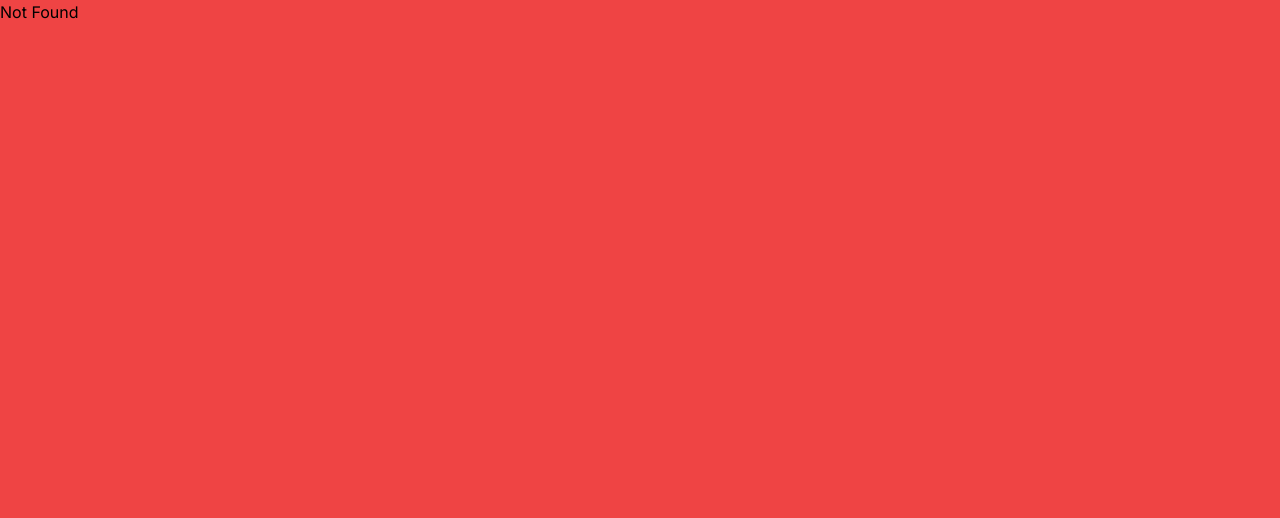
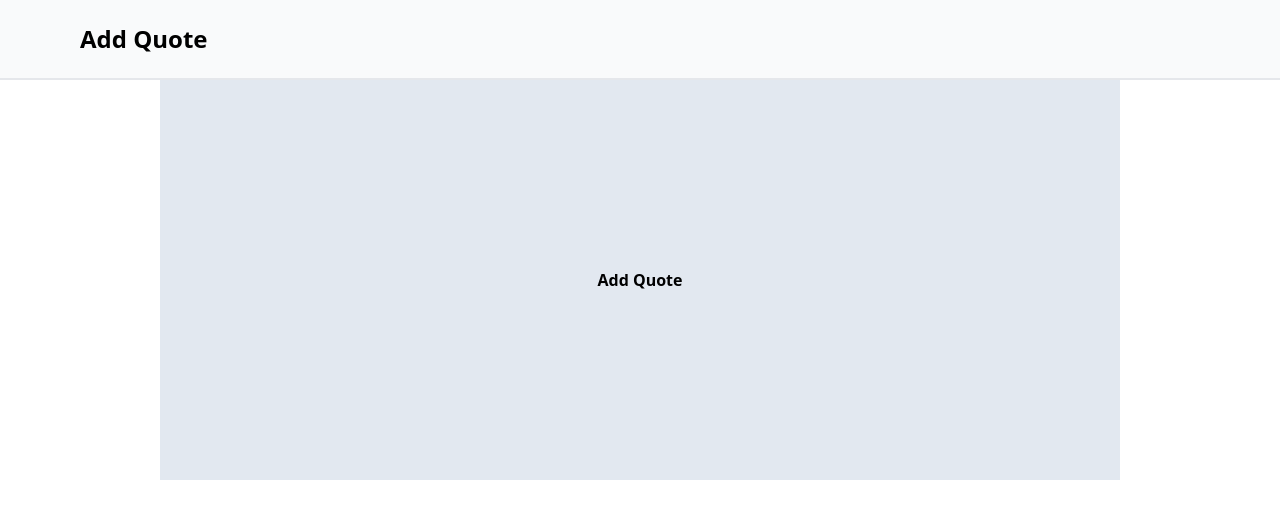
Before and after one commit to hehoku/swander-app, a Next.js app: page /add in a window 1280 px wide. Before the commit this address had no page. Shown: the top 518 px of the page. Built offline with nearby package versions, Linux system fonts and the light colour scheme.

Commit message:
note: page and layout

```diff
--- /dev/null
+++ b/src/app/add/layout.tsx
@@ -0,0 +1,19 @@
+export default function AddQuoteLayout({
+  children,
+}: {
+  children: React.ReactNode;
+}) {
+  return (
+    <html lang="en">
+      <body className="">
+        <header className="h-20 sticky flex flex-row items-center justify-start px-20 border-b-2 bg-gray-50 border-gray-200">
+          <h2 className="text-2xl font-bold">Add Quote</h2>
+          <nav className="h-20 flex bg-[hsla(0,0%,100%,.8)] backdrop-saturate-[1.8] blur-sm">
+            <div className="w-2/3 h-20"></div>
+          </nav>
+        </header>
+        <main className="w-3/4 items-center justify-center flex mx-auto">{children}</main>
+      </body>
+    </html>
+  );
+}
--- /dev/null
+++ b/src/app/add/page.tsx
@@ -0,0 +1,7 @@
+export default function AddQuote() {
+  return (
+    <div className="flex bg-slate-200 w-full items-center justify-center h-[400px] mx-auto">
+      <h2 className="font-bold">Add Quote</h2>
+    </div>
+  )
+}
--- a/src/app/globals.css
+++ b/src/app/globals.css
@@ -18,10 +18,4 @@
 
 body {
   color: rgb(var(--foreground-rgb));
-  background: linear-gradient(
-      to bottom,
-      transparent,
-      rgb(var(--background-end-rgb))
-    )
-    rgb(var(--background-start-rgb));
 }
--- a/src/app/layout.tsx
+++ b/src/app/layout.tsx
@@ -5,7 +5,7 @@ import { Inter } from 'next/font/google'
 const inter = Inter({ subsets: ['latin'] })
 
 export const metadata: Metadata = {
-  title: 'Swander ',
+  title: 'Swander',
   description: 'Swander in your quotes',
 }
 
@@ -16,7 +16,7 @@ export default function RootLayout({
 }) {
   return (
     <html lang="en">
-      <body className={inter.className}>{children}</body>
+      <body>{children}</body>
     </html>
   )
 }
```
Also changed, not shown: 1 other file (tests, documents, lock files or other folders).
